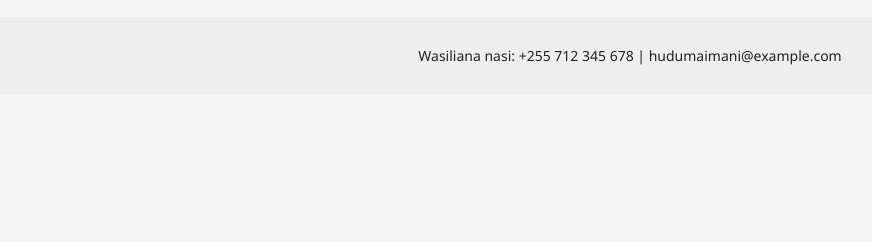
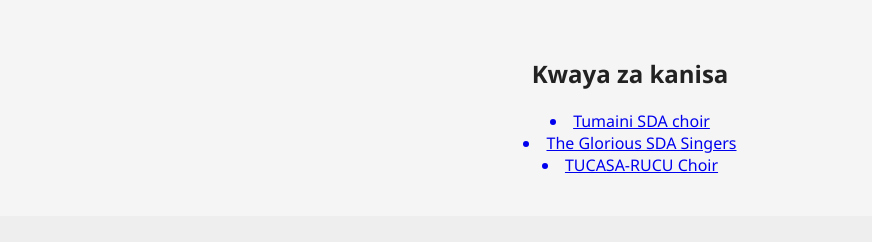
Before and after one commit to sackbale999/Iringa-sda, a plain HTML site: page Index.html in a window 1280 px wide. Shown: the part 1352-1594 px from the top of the page, without its empty margins (10-882 px from the left). Before the commit the page ends 1446 px from the top, so only its background shows below. Drawn offline with Linux system fonts and the light colour scheme.

Commit message:
Update Index.html

```diff
--- a/Index.html
+++ b/Index.html
@@ -19,7 +19,7 @@
   </header>
 
   <section>
-    <h2>Masomo ya Wiki Hii</h2>
+    <h2>Mchungaji wa mtaa:</h2>
     <p>"Usiogope, kwa maana Mimi ni pamoja nawe" - Isaya 41:10</p>
     <img src="mlozi.png" width="40%">
     <p>Mhubiri: Mch. Ezekiel M.</p>
@@ -40,6 +40,26 @@
     frameborder="0" allowfullscreen>
     </iframe>
   </section>
+  <section>
+
+    <h2>Kwaya za kanisa</h2>
+    <a href="youtube.com">
+    <li>
+      Tumaini SDA choir
+    </li>
+    </a>
+    <a href="youtube.com">
+    <li>
+      The Glorious SDA Singers
+    </li>
+      </a>
+    <a href="youtube.com">
+      <li>
+      TUCASA-RUCU Choir
+    </li>
+    </a>
+  <h2></h2>
+  </section>
 
   <footer>
     <p>Wasiliana nasi: +255 712 345 678 | hudumaimani@example.com</p>
```
